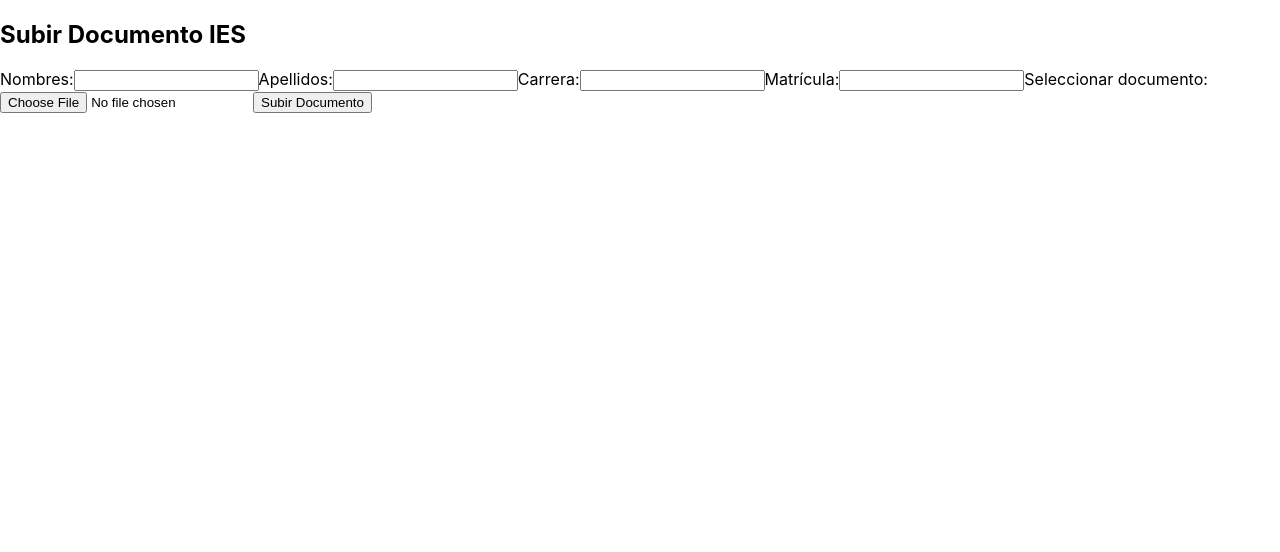
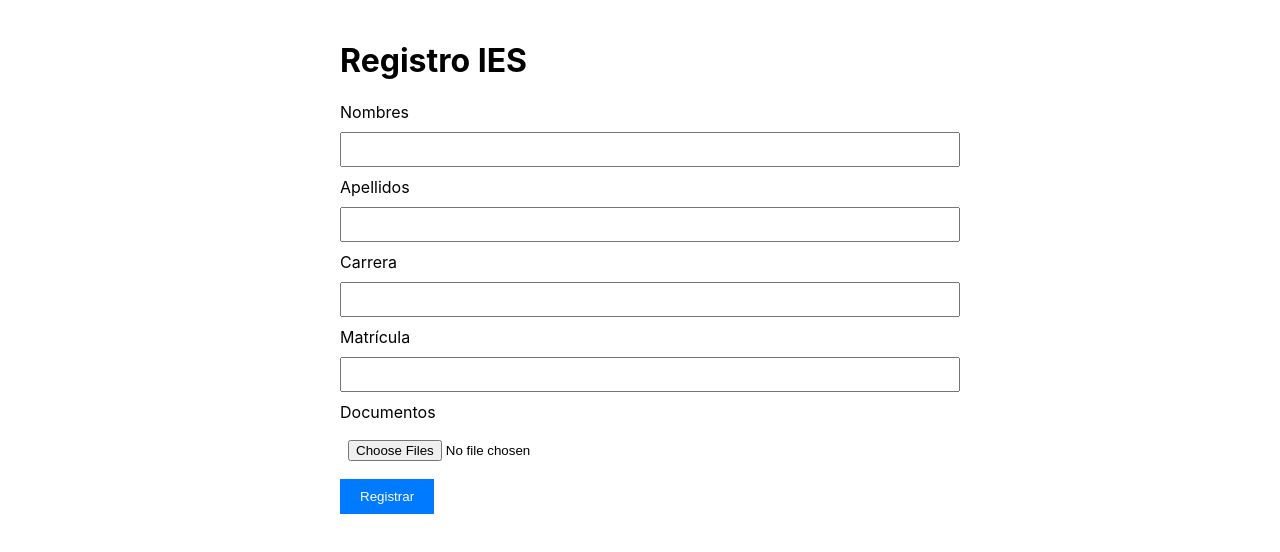
Before and after one commit to Santvs14/LegalyTitulo, a React (Create React App) app: page /Ies in a window 1280 px wide. Shown: the top 552 px of the page. Built offline with nearby package versions, Linux system fonts and the light colour scheme.

Commit message:
Ajustes 3 a las Ies

```diff
--- /dev/null
+++ b/src/components/IESForm.js
@@ -0,0 +1,149 @@
+import React, { useState } from 'react';
+import axios from 'axios';
+
+const IESForm = () => {
+  const [formData, setFormData] = useState({
+    nombres: '',
+    apellidos: '',
+    carrera: '',
+    matricula: '',
+    documentos: [],
+  });
+
+  const [loading, setLoading] = useState(false);
+  const [message, setMessage] = useState('');
+  const apiUrl = process.env.REACT_APP_API_URL;
+  // Manejar cambios en los campos de texto
+  const handleChange = (e) => {
+    const { name, value } = e.target;
+    setFormData({ ...formData, [name]: value });
+  };
+
+  // Manejar cambios en la selección de archivos
+  const handleFileChange = (e) => {
+    setFormData({ ...formData, documentos: e.target.files });
+  };
+
+  // Enviar formulario al backend
+  const handleSubmit = async (e) => {
+    e.preventDefault();
+    setLoading(true);
+
+    try {
+      const form = new FormData();
+      form.append('nombres', formData.nombres);
+      form.append('apellidos', formData.apellidos);
+      form.append('carrera', formData.carrera);
+      form.append('matricula', formData.matricula);
+
+      // Agregar los archivos al FormData
+      for (let i = 0; i < formData.documentos.length; i++) {
+        form.append('documentos', formData.documentos[i]);
+      }
+
+      // Enviar datos al backend
+     // const response = await axios.post('http://localhost:5000/api/ies/create', form, {
+        const response = await axios.post(`${apiUrl}/api/ies/create`, form, {
+
+        headers: {
+          'Content-Type': 'multipart/form-data',
+        },
+      });
+
+      console.log('ruta Ies:', response)
+      setMessage(response.data.message);
+      setFormData({
+        nombres: '',
+        apellidos: '',
+        carrera: '',
+        matricula: '',
+        documentos: [],
+      });
+      console.log('contenido del formulario:',setFormData)
+    } catch (error) {
+      console.error(error);
+      setMessage('Error al enviar los datos. Intenta nuevamente.');
+    } finally {
+      setLoading(false);
+    }
+  };
+
+  return (
+    <div style={{ maxWidth: '600px', margin: 'auto', padding: '20px' }}>
+      <h1>Registro IES</h1>
+      {message && <p>{message}</p>}
+      <form onSubmit={handleSubmit}>
+        <div>
+          <label>Nombres</label>
+          <input
+            type="text"
+            name="nombres"
+            value={formData.nombres}
+            onChange={handleChange}
+            required
+            style={{ width: '100%', padding: '8px', margin: '10px 0' }}
+          />
+        </div>
+        <div>
+          <label>Apellidos</label>
+          <input
+            type="text"
+            name="apellidos"
+            value={formData.apellidos}
+            onChange={handleChange}
+            required
+            style={{ width: '100%', padding: '8px', margin: '10px 0' }}
+          />
+        </div>
+        <div>
+          <label>Carrera</label>
+          <input
+            type="text"
+            name="carrera"
+            value={formData.carrera}
+            onChange={handleChange}
+            required
+            style={{ width: '100%', padding: '8px', margin: '10px 0' }}
+          />
+        </div>
+        <div>
+          <label>Matrícula</label>
+          <input
+            type="text"
+            name="matricula"
+            value={formData.matricula}
+            onChange={handleChange}
+            required
+            style={{ width: '100%', padding: '8px', margin: '10px 0' }}
+          />
+        </div>
+        <div>
+          <label>Documentos</label>
+          <input
+            type="file"
+            name="documentos"
+            multiple
+            onChange={handleFileChange}
+            required
+            style={{ width: '100%', padding: '8px', margin: '10px 0' }}
+          />
+        </div>
+        <button
+          type="submit"
+          disabled={loading}
+          style={{
+            padding: '10px 20px',
+            backgroundColor: loading ? '#ccc' : '#007BFF',
+            color: 'white',
+            border: 'none',
+            cursor: loading ? 'not-allowed' : 'pointer',
+          }}
+        >
+          {loading ? 'Enviando...' : 'Registrar'}
+        </button>
+      </form>
+    </div>
+  );
+};
+
+export default IESForm;
--- a/src/components/IESUploader.js
+++ /dev/null
@@ -1,101 +0,0 @@
-import React, { useState } from 'react';
-import axios from 'axios';
-
-const IESUploader = () => {
-  const [formData, setFormData] = useState({
-    nombres: '',
-    apellidos: '',
-    carrera: '',
-    matricula: '',
-  });
-  const [selectedFile, setSelectedFile] = useState(null);
-  const [uploadedUrls, setUploadedUrls] = useState([]);
-  const [message, setMessage] = useState('');
-  const apiUrl = process.env.REACT_APP_API_URL;
-
-  // Manejar cambios en los campos de entrada
-  const handleChange = (e) => {
-    setFormData({ ...formData, [e.target.name]: e.target.value });
-  };
-
-  // Manejar la selección de archivos
-  const handleFileChange = (e) => {
-    setSelectedFile(e.target.files[0]);
-  };
-
-  // Manejar el envío del formulario
-  const handleSubmit = async (e) => {
-    e.preventDefault();
-
-    if (!selectedFile) {
-      setMessage('Por favor, selecciona un archivo para subir.');
-      return;
-    }
-
-    try {
-      // Crear un nuevo registro IES
-      //const createResponse = await axios.post('/api/ies/create', formData);
-      const createResponse = await axios.post(`${apiUrl}/api/ies`, formData);
-       console.log('contenido IES:', createResponse)
-      const iesId = createResponse.data.data._id;
-
-      // Configurar FormData para la carga del archivo
-      const fileData = new FormData();
-      fileData.append('documentos', selectedFile); // Cambiar 'document' a 'documentos'
-
-
-      // Enviar el archivo al backend para procesarlo y subirlo a Cloudinary
-      //const uploadResponse = await axios.put(`/api/ies/${iesId}/add-document`, fileData, {
-        const uploadResponse = await axios.put(`${apiUrl}/api/ies/${iesId}/documento`, fileData, {
-
-        headers: { 'Content-Type': 'multipart/form-data' },
-      });
-
-      setUploadedUrls(uploadResponse.data.data.documentos);
-      setMessage('Documento subido exitosamente.');
-    } catch (error) {
-      console.error('Error al subir el documento:', error);
-      setMessage('Hubo un error al subir el documento.');
-    }
-  };
-
-  return (
-    <div>
-      <h2>Subir Documento IES</h2>
-      <form onSubmit={handleSubmit}>
-        <label>
-          Nombres:
-          <input type="text" name="nombres" value={formData.nombres} onChange={handleChange} required />
-        </label>
-        <label>
-          Apellidos:
-          <input type="text" name="apellidos" value={formData.apellidos} onChange={handleChange} required />
-        </label>
-        <label>
-          Carrera:
-          <input type="text" name="carrera" value={formData.carrera} onChange={handleChange} required />
-        </label>
-        <label>
-          Matrícula:
-          <input type="text" name="matricula" value={formData.matricula} onChange={handleChange} required />
-        </label>
-        <label>
-          Seleccionar documento:
-          <input type="file" onChange={handleFileChange} required />
-        </label>
-        <button type="submit">Subir Documento</button>
-      </form>
-      {message && <p>{message}</p>}
-      {uploadedUrls.length > 0 && (
-        <div>
-          <h3>Documentos Subidos</h3>
-          {uploadedUrls.map((url, index) => (
-            <img key={index} src={url} alt={`Documento ${index + 1}`} style={{ width: '200px', margin: '10px' }} />
-          ))}
-        </div>
-      )}
-    </div>
-  );
-};
-
-export default IESUploader;
--- a/src/index.js
+++ b/src/index.js
@@ -14,7 +14,7 @@ import WelcomeAdmin from './components/WelcomeAdmin';
 import LegalizationPage from './components/LegalizationPage';
 import AdminWelcomePage from './components/AdminWelcomePage'; // Página de bienvenida para administradores
 import LoginAdmin from './components/LoginAdmin'; // Página de bienvenida para administradores
-import IESUploader  from './components/IESUploader'; // Página de bienvenida para administradores
+import IESForm  from './components/IESForm'; // Página de bienvenida para administradores
 
 
 import UserProfile from './components/UserProfile '
@@ -37,7 +37,7 @@ root.render(
           <Route path="/welcome" element={<WelcomePage />} />
           <Route path="/welcomeAdmin" element={<WelcomeAdmin />} />
 
-          <Route path="/Ies" element={<IESUploader />} />
+          <Route path="/Ies" element={<IESForm />} />
           <Route path="/legalization" element={<LegalizationPage />} />
           <Route path="/admin/welcome" element={<AdminWelcomePage/>} />
           <Route path="/userPerfil" element={<UserProfile/>} />
```
